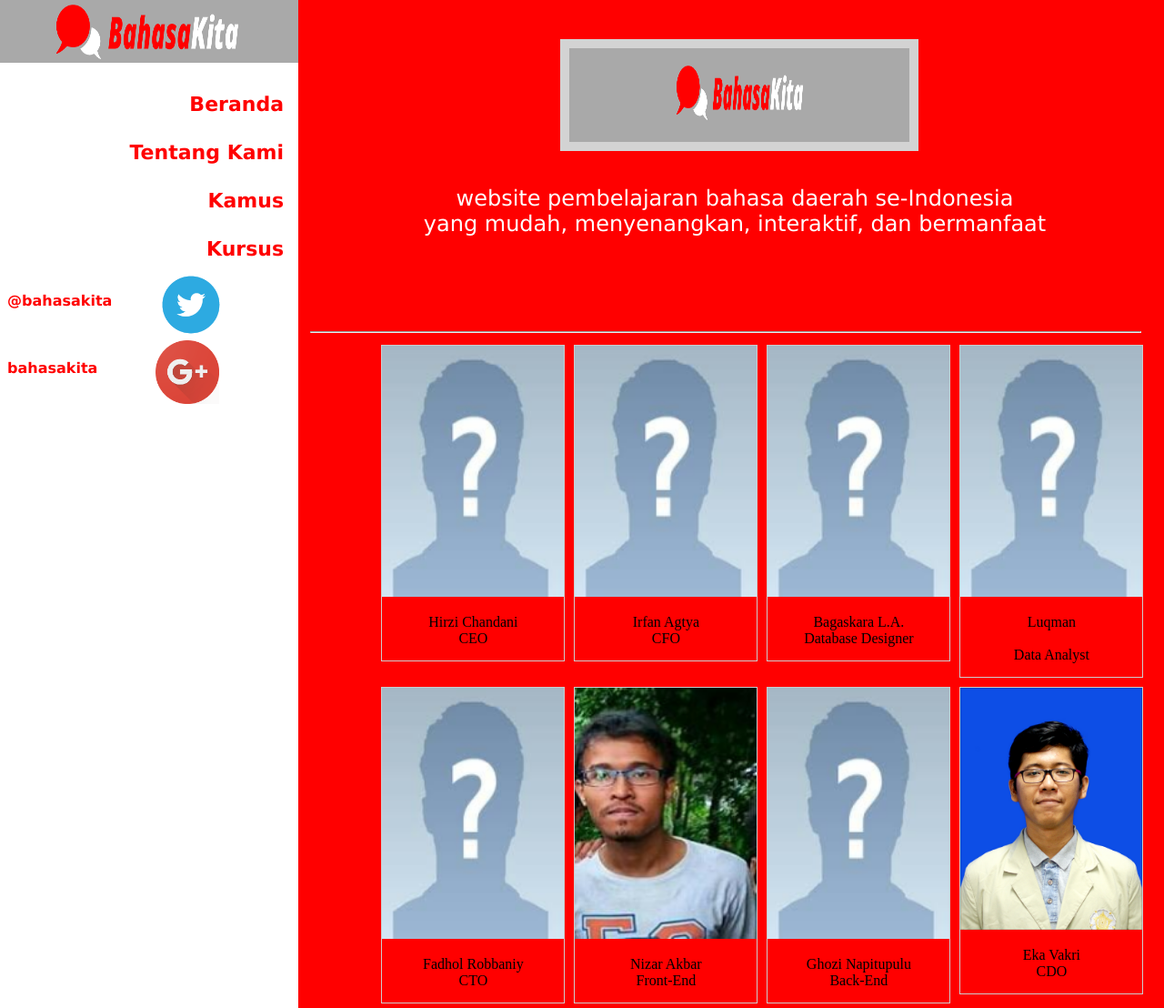
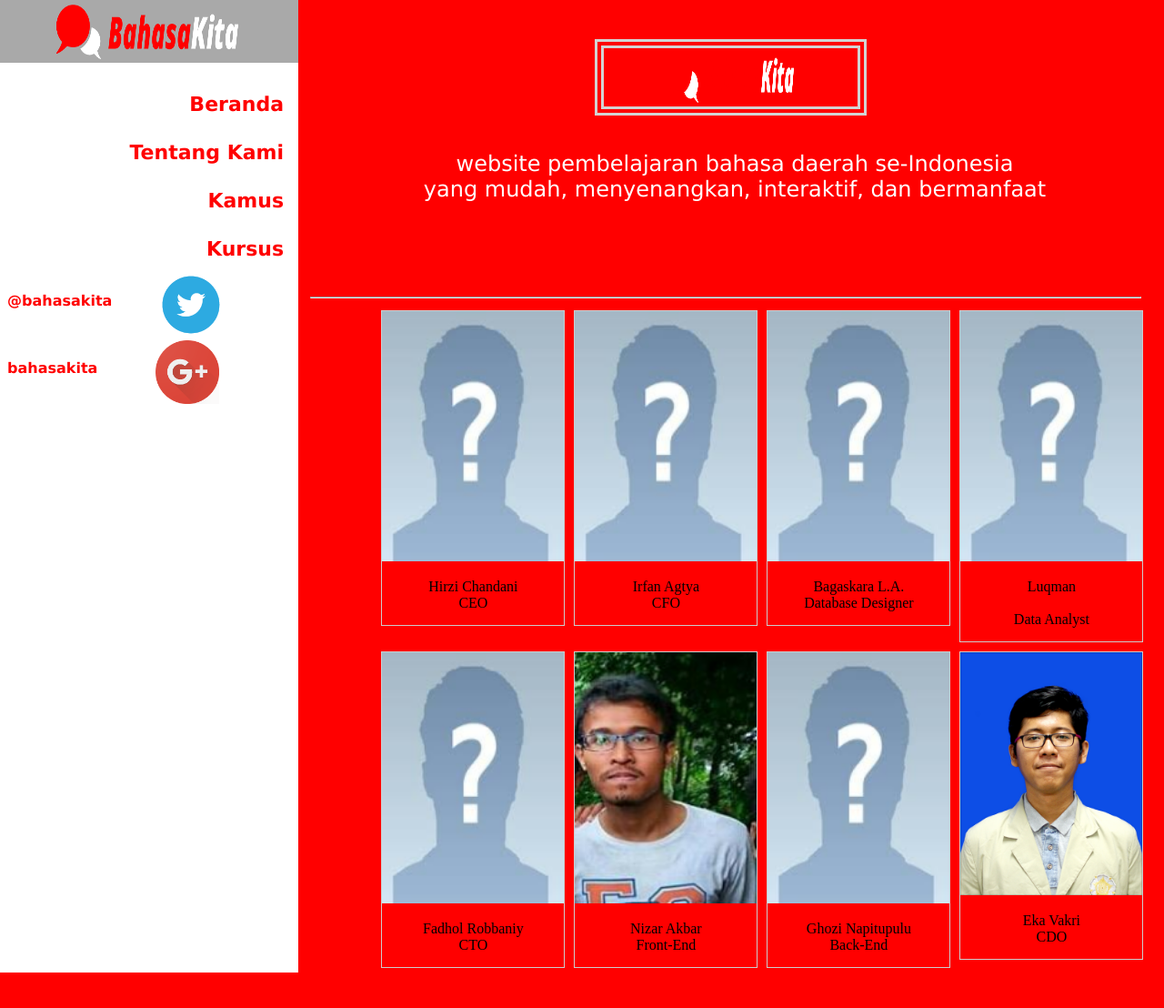
Before and after one commit to irfanagtya/bahasakita, a PHP site: page /about-us.html in a window 1280 px wide. Shown: the whole page at 91% size. After the commit the page ends 1069 px from the top, so only its background shows below. Run offline with PHP 8.4, Linux system fonts and the light colour scheme.

Commit message:
edit border logo di section

```diff
--- a/style/style.css
+++ b/style/style.css
@@ -36,19 +36,20 @@ span.jabatan {
 div.explanation {
 width: 29%;
 height: 100%;
-border-style: solid;
+border-style: double;
 border-color: #D3D3D3;
 border-width: 10px;
 margin-top: 5%;
 margin-bottom: 4%;
-padding: 2% 5%;
-background-color: #A9A9A9;
+padding: 0%;
+/* background-color: #A9A9A9; */
 position:relative;
-left: 30%;
+left: 34%;
 
 }
+div.exin {
+    background-color: darkgrey;
 
- float:right;
 }
 
 
```
